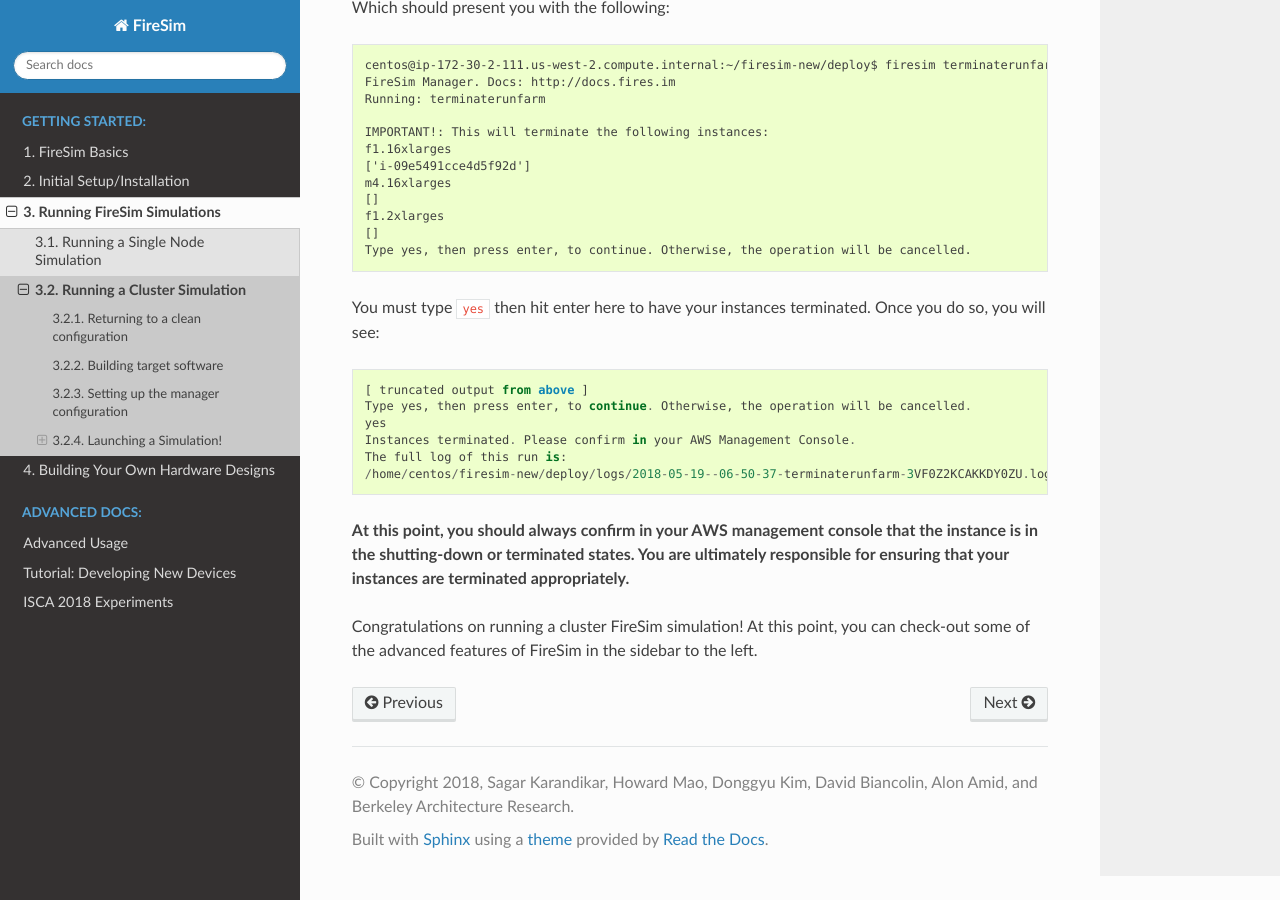
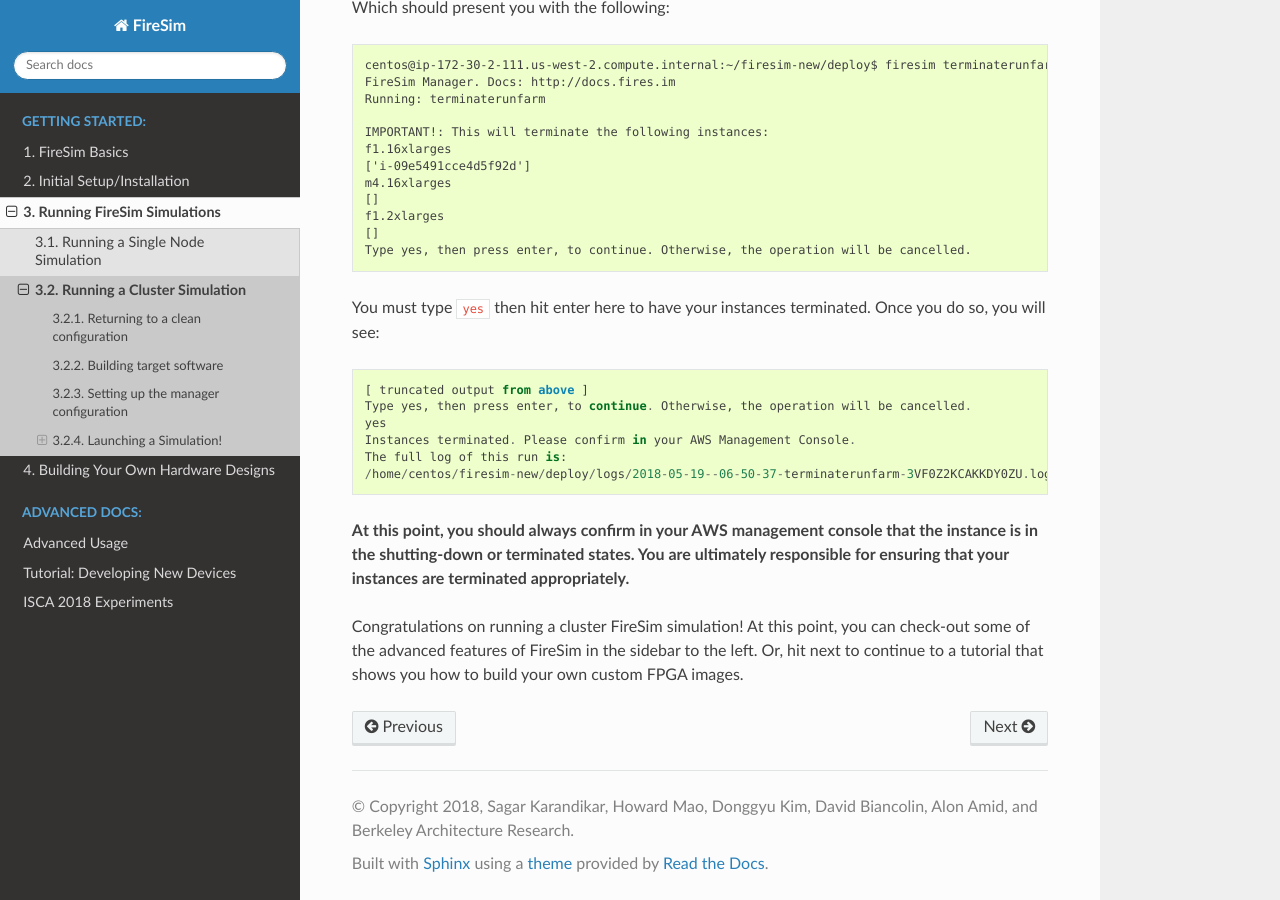
Before and after one commit to firesim/firesim, a Sphinx documentation site: the page built from docs/Running-Simulations-Tutorial/Running-a-Cluster-Simulation.rst, in a window 1280 px wide and 900 px high, scrolled down 9348 px. Built offline with Sphinx 7.4.7 and the Read the Docs theme 2.0.0, drawn with Linux system fonts in a browser that asks for light colours.

Commit message:
cluster sim footer

```diff
--- a/docs/Running-Simulations-Tutorial/Running-a-Cluster-Simulation.rst
+++ b/docs/Running-Simulations-Tutorial/Running-a-Cluster-Simulation.rst
@@ -529,3 +529,5 @@
 
 Congratulations on running a cluster FireSim simulation! At this point, you can
 check-out some of the advanced features of FireSim in the sidebar to the left.
+Or, hit next to continue to a tutorial that shows you how to build your own
+custom FPGA images.
```
